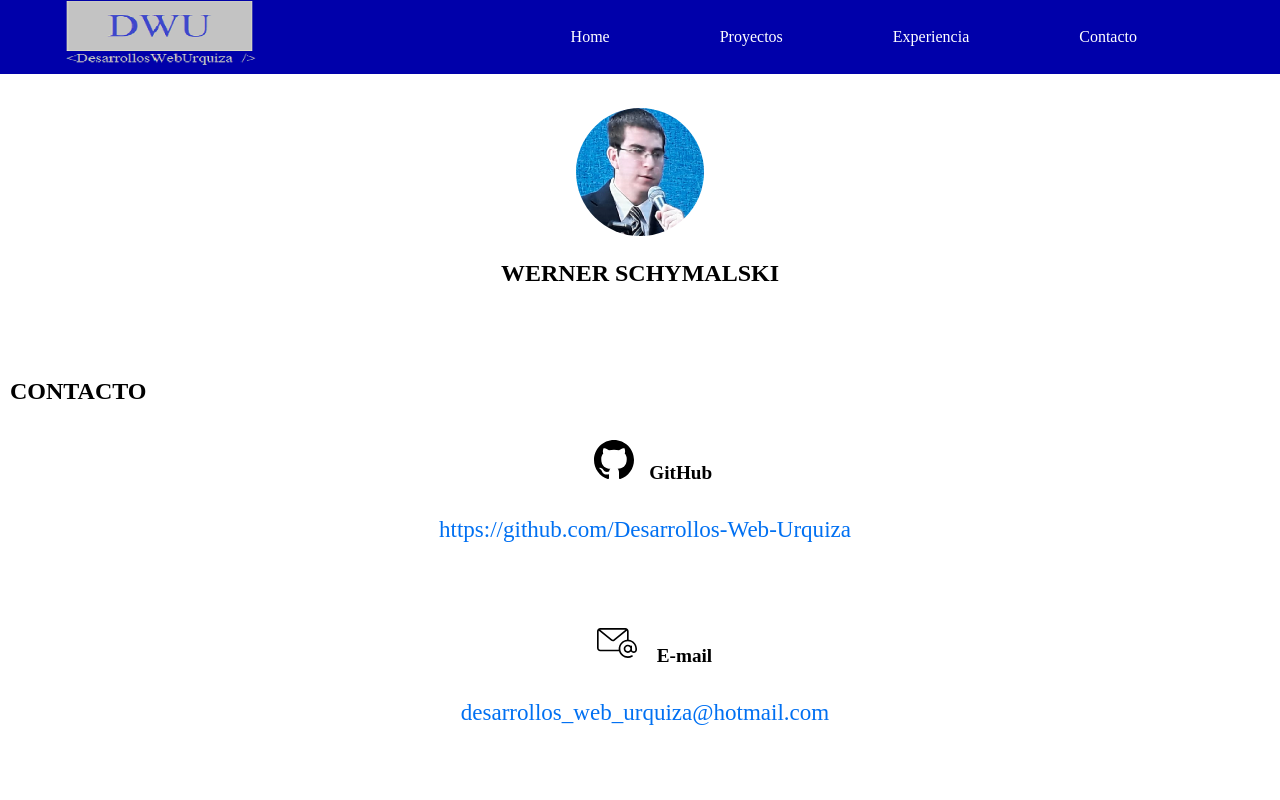
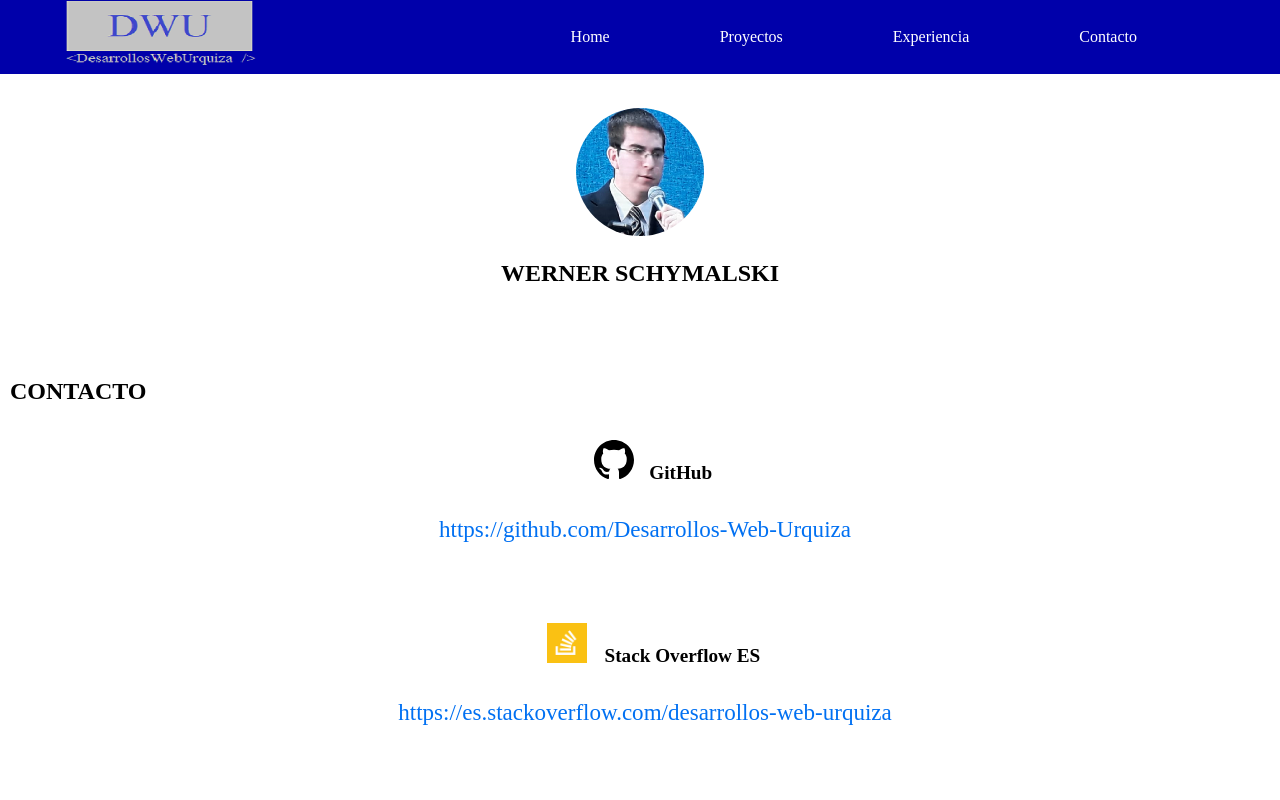
Before and after one commit to Desarrollos-Web-Urquiza/portfolio-DWU, a Next.js app: page /contact in a window 1280 px wide. Shown: the top 800 px of the page. Built offline with nearby package versions, Linux system fonts and the light colour scheme.

Commit message:
Agregado SOes a Contacto + Agregados bordes a videos

```diff
--- a/components/videoContainer.js
+++ b/components/videoContainer.js
@@ -14,6 +14,7 @@ const VideoContainer = ({src, alt, size}) => {
               loop
               src={src}
               className={utilStyles.projectVideo}
+              style={{ border: "solid", borderColor: "black" }}
               alt={alt}
             />
           </a>
--- a/data/contactData.js
+++ b/data/contactData.js
@@ -7,7 +7,14 @@ export default [
       href: "https://github.com/Desarrollos-Web-Urquiza",
       styleClass: "contactMailGithub"
     },
-
+    {
+      title:"Stack Overflow ES",
+      img: "/images/stackoverflowES.png",
+      alt:"SO-ES",
+      link: "https://es.stackoverflow.com/desarrollos-web-urquiza",
+      href: "https://es.stackoverflow.com/users/212265/desarrollos-web-urquiza",
+      styleClass: "contactStackOverflow"
+    },
     {
       title:"E-mail",
       img: "/images/logos/correo-electronico.svg",
--- a/styles/utils.module.css
+++ b/styles/utils.module.css
@@ -107,6 +107,11 @@
 
 .contactLinkedin{
   width:  8em;
+  margin-top: 25px;
+}
+
+.contactStackOverflow{
+  width:  12em;
   margin-top: 25px;
 }
 
```
Also changed, not shown: pages/oknube.js (+8 -0 lines), public/images/stackoverflowES.png (added).
